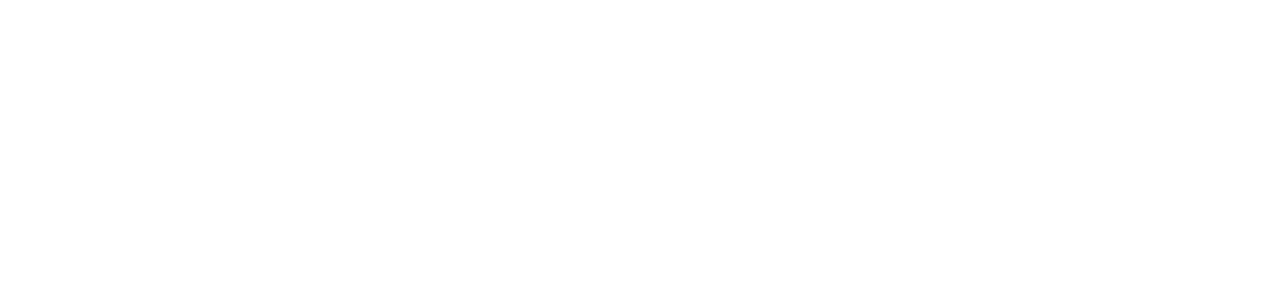
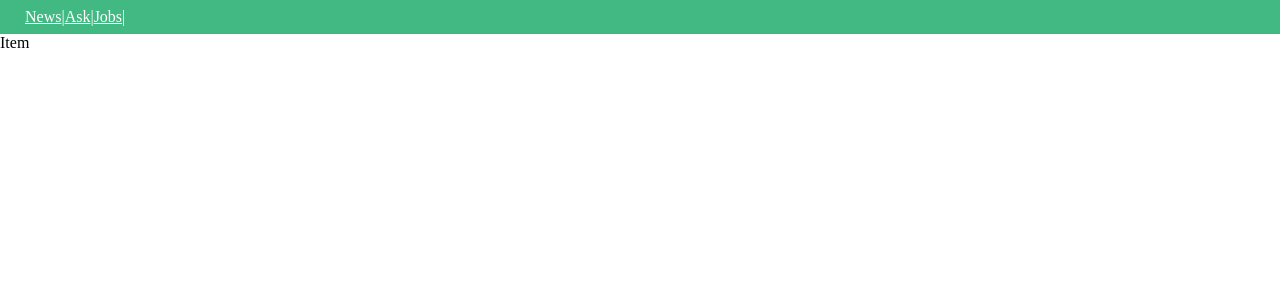
Before and after one commit to godngu/vue-advanced, a Vue app in the folder vue-news/: page /item in a window 1280 px wide. Before the commit this address had no page. Shown: the top 300 px of the page. Built offline with nearby package versions, Linux system fonts and the light colour scheme.

Commit message:
router, toolbar 적용

```diff
--- a/vue-news/src/App.vue
+++ b/vue-news/src/App.vue
@@ -1,27 +1,31 @@
 <template>
     <div id="app">
+        <tool-bar></tool-bar>
         <router-view></router-view>
     </div>
 </template>
 
 <script>
+import ToolBar from "@/components/ToolBar";
 
 export default {
-    methods: {
-        fetchData() {
-            console.log('hello');
-        }
-    }
+    components: {
+        ToolBar
+    },
 }
 </script>
 
 <style>
-#app {
-  font-family: Avenir, Helvetica, Arial, sans-serif;
-  -webkit-font-smoothing: antialiased;
-  -moz-osx-font-smoothing: grayscale;
-  text-align: center;
-  color: #2c3e50;
-  margin-top: 60px;
+body {
+    padding: 0;
+    margin: 0;
 }
+/*#app {*/
+/*  font-family: Avenir, Helvetica, Arial, sans-serif;*/
+/*  -webkit-font-smoothing: antialiased;*/
+/*  -moz-osx-font-smoothing: grayscale;*/
+/*  text-align: center;*/
+/*  color: #2c3e50;*/
+/*  margin-top: 60px;*/
+/*}*/
 </style>
--- /dev/null
+++ b/vue-news/src/components/ToolBar.vue
@@ -0,0 +1,28 @@
+<template>
+    <div class="header">
+        <router-link to="/news">News</router-link> |
+        <router-link to="/ask">Ask</router-link> |
+        <router-link to="/jobs">Jobs</router-link> |
+    </div>
+</template>
+
+<script>
+export default {
+    name: "ToolBar"
+}
+</script>
+
+<style scoped>
+.header {
+    color: white;
+    background-color: #42b883;
+    display: flex;
+    padding: 8px 8px 8px 25px;
+}
+.header .router-link-exact-active {
+     color: #354952;
+}
+.header a {
+    color: white;
+}
+</style>
--- a/vue-news/src/main.js
+++ b/vue-news/src/main.js
@@ -1,6 +1,6 @@
 import { createApp } from 'vue'
 import App from './App.vue'
-import {router} from './router/index.js';
+import {router} from './routes/index.js';
 
 const app = createApp(App);
 app.use(router);
--- a/vue-news/src/router/index.js
+++ /dev/null
@@ -1,26 +0,0 @@
-import { createWebHistory, createRouter } from 'vue-router'
-import News from "@/views/NewsView";
-import Ask from "@/views/AskView";
-import Jobs from "@/views/JobsView";
-
-const routes = [
-    {
-        path: '/news',
-        name: 'News',
-        component: News
-    },
-    {
-        path: '/ask',
-        name: 'Ask',
-        component: Ask
-    },
-    {
-        path: '/jobs',
-        name: 'Jobs',
-        component: Jobs
-    }
-]
-export const router = createRouter({
-    history: createWebHistory(),
-    routes
-});
--- /dev/null
+++ b/vue-news/src/routes/index.js
@@ -0,0 +1,42 @@
+import { createWebHistory, createRouter } from 'vue-router'
+import NewsView from "@/views/NewsView";
+import AskView from "@/views/AskView";
+import JobsView from "@/views/JobsView";
+import UserView from "@/views/UserView";
+import ItemView from "@/views/ItemView";
+
+const routes = [
+    {
+        path: '/',
+        redirect: '/news'
+    },
+    {
+        path: '/news',
+        name: 'News',
+        component: NewsView
+    },
+    {
+        path: '/ask',
+        name: 'Ask',
+        component: AskView
+    },
+    {
+        path: '/jobs',
+        name: 'Jobs',
+        component: JobsView
+    },
+    {
+        path: '/item',
+        name: 'Item',
+        component: ItemView
+    },
+    {
+        path: '/user',
+        name: 'User',
+        component: UserView
+    }
+]
+export const router = createRouter({
+    history: createWebHistory(),
+    routes
+});
--- /dev/null
+++ b/vue-news/src/views/ItemView.vue
@@ -0,0 +1,13 @@
+<template>
+    <div>Item</div>
+</template>
+
+<script>
+export default {
+    name: "ItemView"
+}
+</script>
+
+<style scoped>
+
+</style>
--- /dev/null
+++ b/vue-news/src/views/UserView.vue
@@ -0,0 +1,13 @@
+<template>
+    <div>User</div>
+</template>
+
+<script>
+export default {
+    name: "UserView"
+}
+</script>
+
+<style scoped>
+
+</style>
```
Also changed, not shown: vue-news/src/app.js (added).
